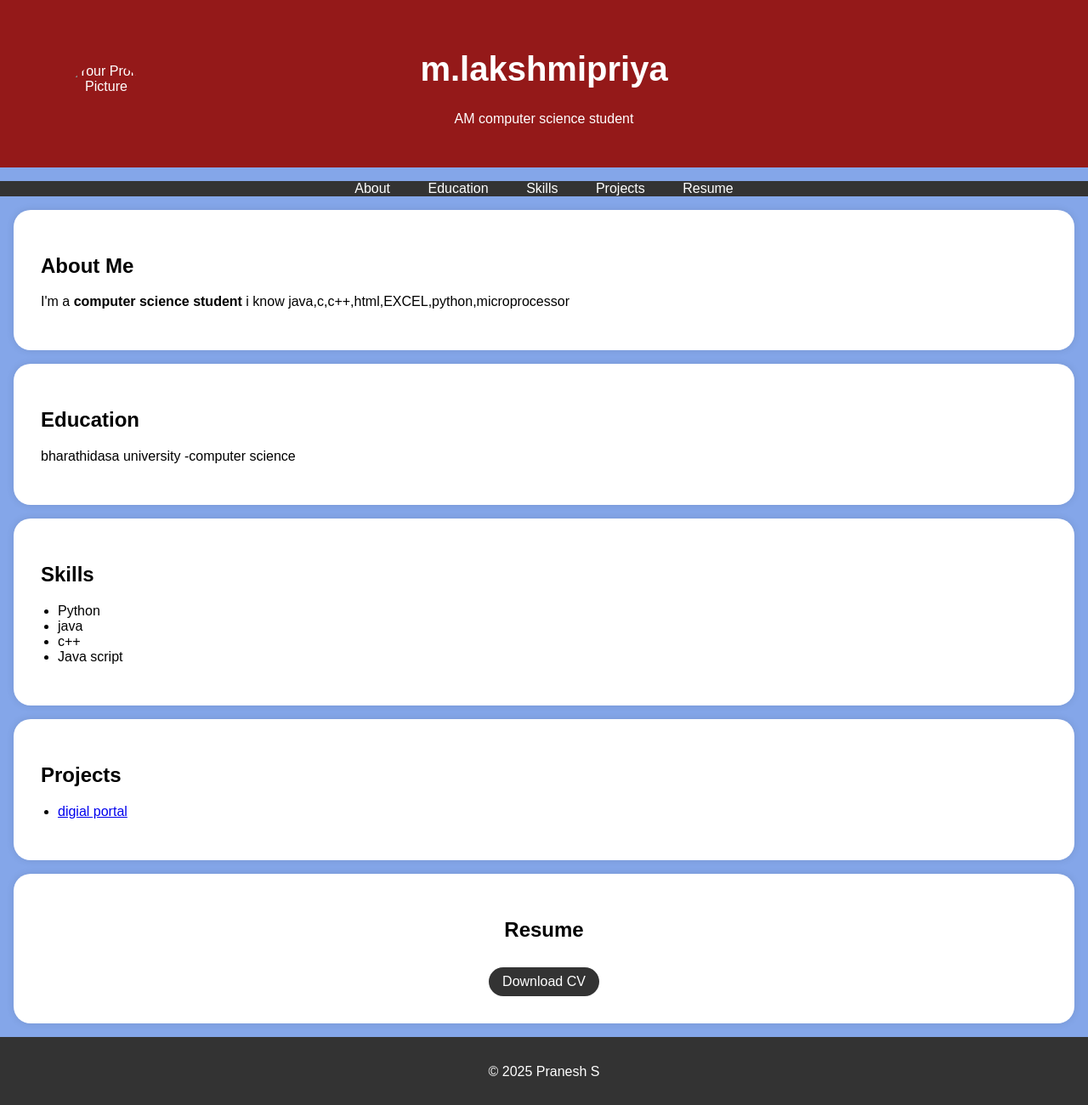
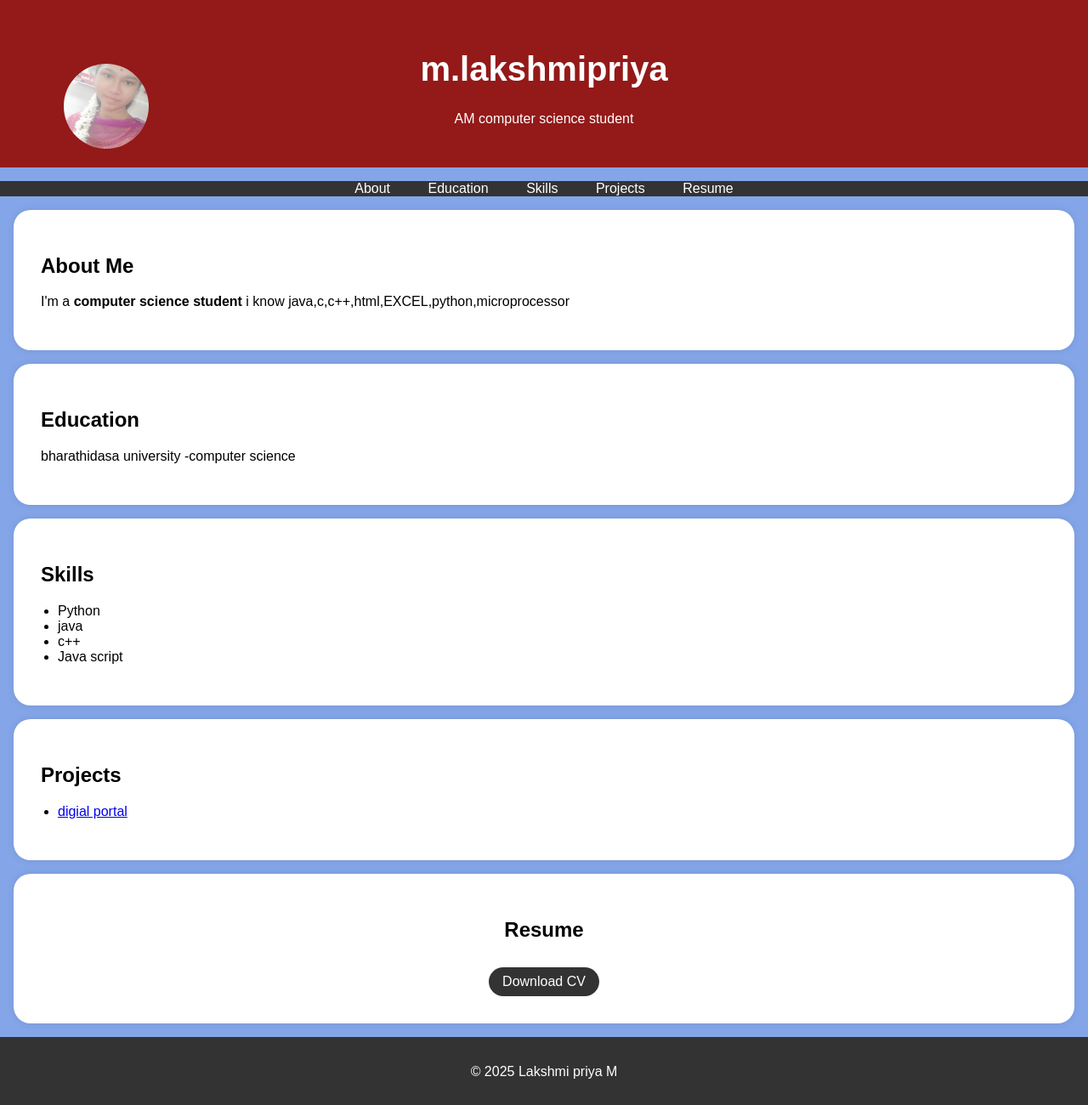
Before and after one commit to Lakshmipriya-M05/Portfolio, a plain HTML site: page index.html in a window 1280 px wide. Shown: the top 1300 px of the page at 85% size. Drawn offline with Linux system fonts and the light colour scheme.

Commit message:
Update index.html

```diff
--- a/index.html
+++ b/index.html
@@ -95,7 +95,7 @@
     <header>
         <div class="header-content">
             <!-- Add your profile picture here -->
-            <img src="/storage/emulated/0/WhatsApp/Media/WhatsApp Images/IMG-20250321-WA0001.jpg" alt="Your Profile Picture" class="profile-picture">
+            <img src="IMG-20250321-WA0001.jpg" alt="Your Profile Picture" class="profile-picture">
             <h1>m.lakshmipriya</h1>
             <p>AM computer science student</p>
         </div>
@@ -164,7 +164,7 @@
     </section>
 
     <footer>
-        <p>&copy; 2025 Pranesh S</p>
+        <p>&copy; 2025 Lakshmi priya M</p>
     </footer>
 
     <script>
```
